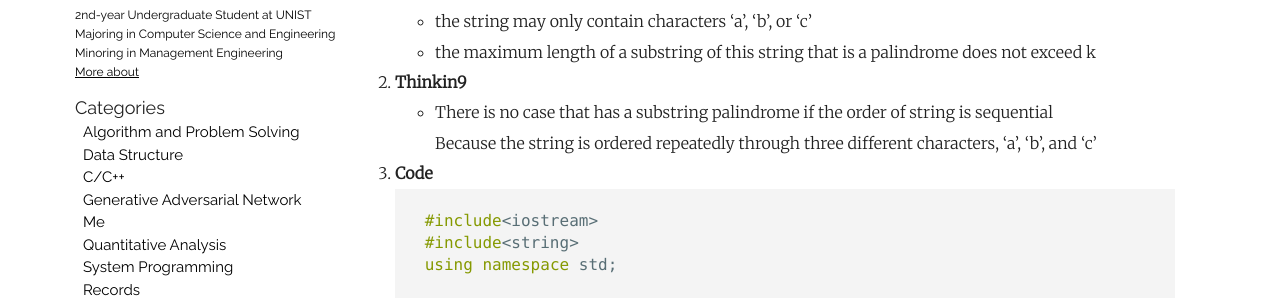
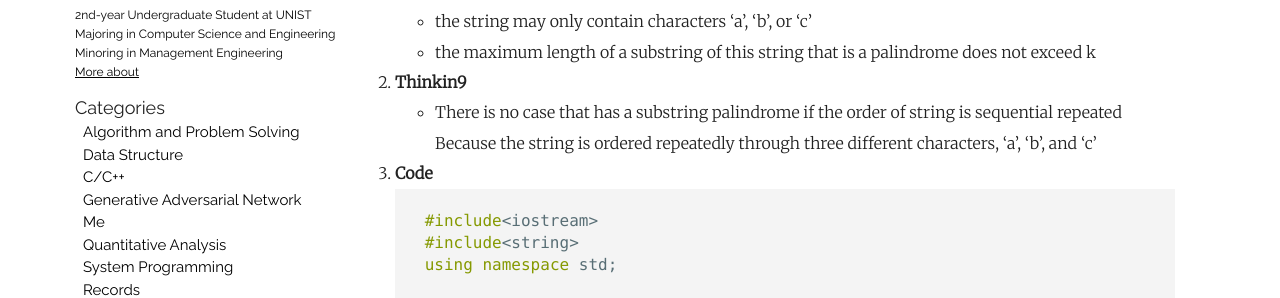
Before and after one commit to thinkin9/thinkin9.github.io, a Jekyll site: the page built from _posts/2020-12-26-Codeforces_Round_#689_(Div.2).markdown, in a window 1280 px wide and 900 px high. Shown: the part 258-556 px from the top of the window. Built offline with Jekyll 4.4.1, drawn with Linux system fonts in a browser that asks for light colours.

Commit message:
20201226

````diff
--- a/_posts/2020-12-26-Codeforces_Round_#689_(Div.2).markdown
+++ b/_posts/2020-12-26-Codeforces_Round_#689_(Div.2).markdown
@@ -14,7 +14,7 @@
     * the string may only contain characters 'a', 'b', or 'c'
     * the maximum length of a substring of this string that is a palindrome does not exceed k
 2. **Thinkin9**
-    * There is no case that has a substring palindrome if the order of string is sequential
+    * There is no case that has a substring palindrome if the order of string is sequential repeated
     Because the string is ordered repeatedly through three different characters, 'a', 'b', and 'c'
 3. **Code**
     ```cpp
@@ -67,6 +67,7 @@
 
         int n;
         cin >> n;
+
         while (n--) {
             int n, m;
             cin >> n >> m;
@@ -75,9 +76,9 @@
             vector<vector<int>> seq(n, vector<int>(m)); // Vector for what number of sequential cells are filled with '*'
 
             //e.g.  .***. => 0 1 2 3 0
-            //	    *****    1 2 3 4 5
+            //       *****    1 2 3 4 5
             //      *****    1 2 3 4 5
-            // 	    *.*.*    1 0 1 0 1
+            //   *.*.*    1 0 1 0 1
 
             // 위 경우에서 data[0][1]을 origin point로 하는 spruce tree를 찾기 위해서
             // seq[i + k - 1][j + k - 1]이 주어진 높이에 따라서 요구되는 "연속하는 '*'의 개수"를 충족하는지 확인하면 된다.
@@ -143,6 +144,7 @@
 
         int n;
         cin >> n;
+
         while (n--) {
             int n, m;
             cin >> n >> m;
````
